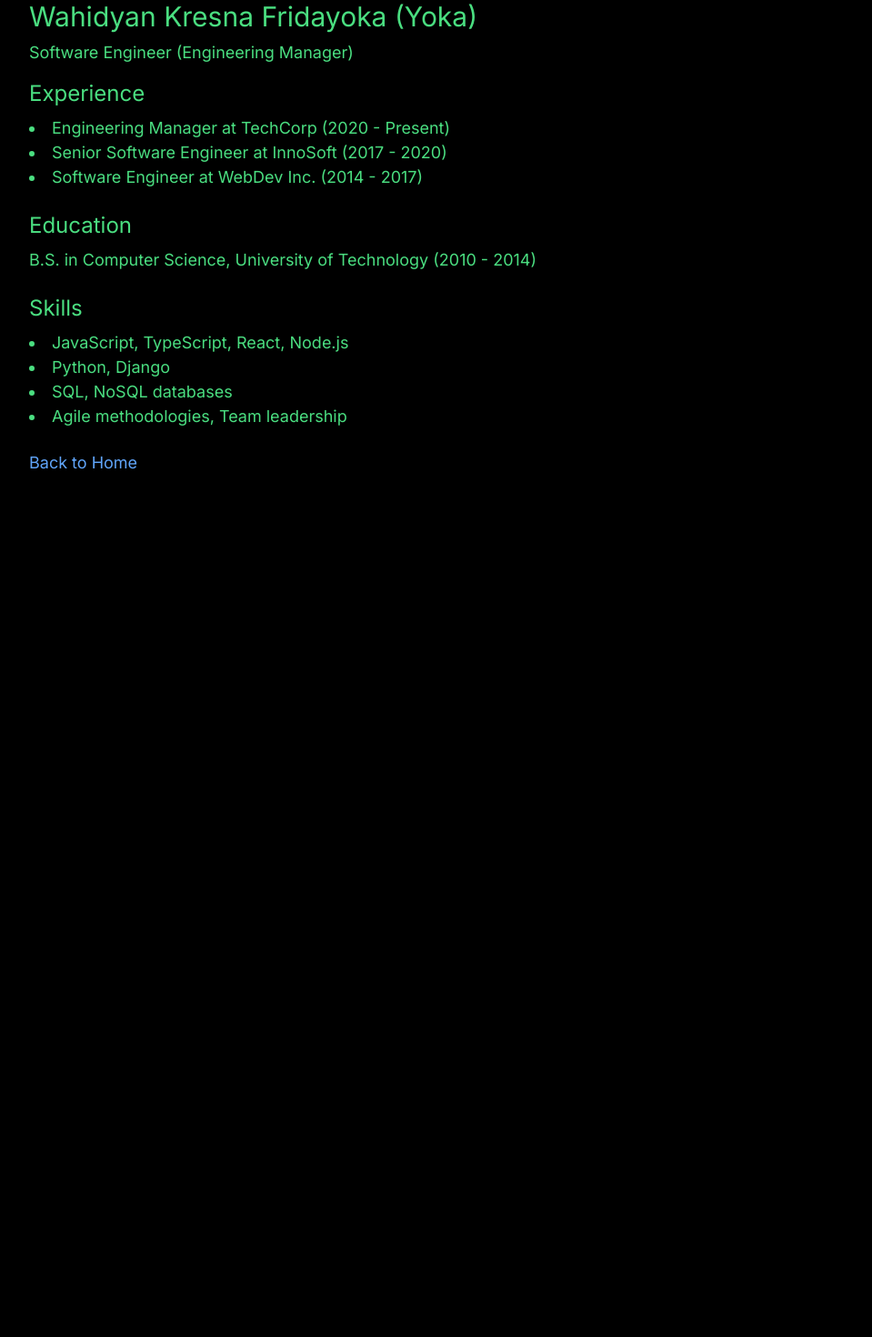
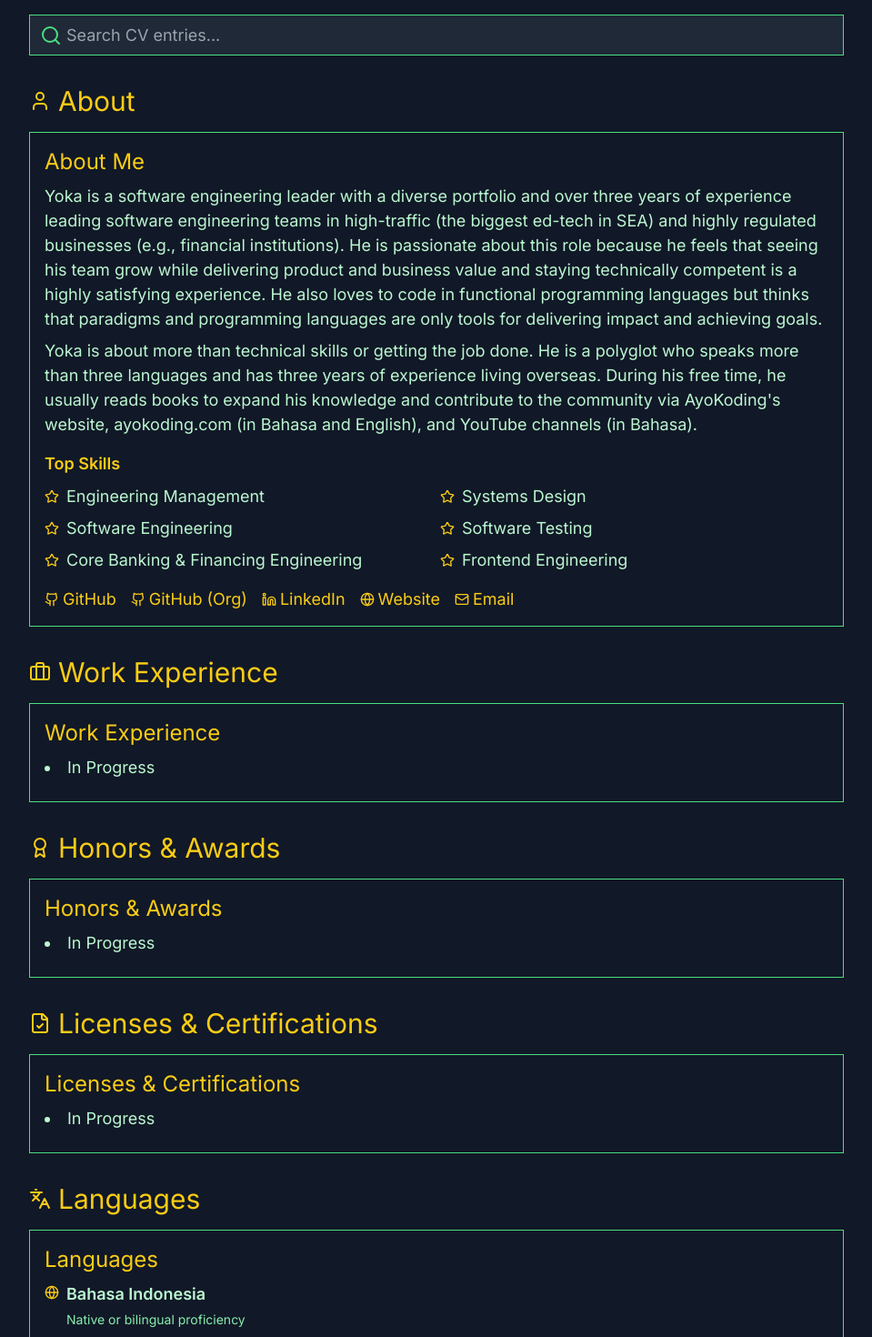
Before and after one commit to wahidyankf/wahidyankf-web, a Next.js app: page /cv in a window 1280 px wide. Shown: the part 120-1590 px from the top of the page at 91% size, without its empty margins (160-1119 px from the left). Before the commit the page ends 800 px from the top, so only its background shows below. Built offline with nearby package versions, Linux system fonts and the light colour scheme.

Commit message:
update cv section

```diff
--- a/src/app/cv/page.tsx
+++ b/src/app/cv/page.tsx
@@ -1,53 +1,317 @@
-import { Metadata } from "next";
+"use client";
+
+import { useState } from "react";
 import Link from "next/link";
+import {
+  Briefcase,
+  GraduationCap,
+  Award,
+  Search,
+  User,
+  Github,
+  Linkedin,
+  Globe,
+  Mail,
+  Star,
+  Languages,
+  FileCheck,
+} from "lucide-react";
 
-export const metadata: Metadata = {
-  title: "CV - Wahidyan Kresna Fridayoka (Yoka)",
-  description:
-    "Curriculum Vitae of Wahidyan Kresna Fridayoka (Yoka), a Software Engineer and Engineering Manager.",
+type CVEntry = {
+  title: string;
+  organization: string;
+  period: string;
+  details: string[];
+  skills?: string[];
+  links?: { [key: string]: string };
+  type: "about" | "work" | "education" | "honor" | "certification" | "language";
 };
 
+const cvData: CVEntry[] = [
+  {
+    title: "About Me",
+    organization: "",
+    period: "",
+    details: [
+      "Yoka is a software engineering leader with a diverse portfolio and over three years of experience leading software engineering teams in high-traffic (the biggest ed-tech in SEA) and highly regulated businesses (e.g., financial institutions). He is passionate about this role because he feels that seeing his team grow while delivering product and business value and staying technically competent is a highly satisfying experience. He also loves to code in functional programming languages but thinks that paradigms and programming languages are only tools for delivering impact and achieving goals.",
+      "Yoka is about more than technical skills or getting the job done. He is a polyglot who speaks more than three languages and has three years of experience living overseas. During his free time, he usually reads books to expand his knowledge and contribute to the community via AyoKoding's website, ayokoding.com (in Bahasa and English), and YouTube channels (in Bahasa).",
+    ],
+    skills: [
+      "Engineering Management",
+      "Systems Design",
+      "Software Engineering",
+      "Software Testing",
+      "Core Banking & Financing Engineering",
+      "Frontend Engineering",
+    ],
+    links: {
+      github: "https://github.com/wahidyankf",
+      githubOrg: "https://github.com/organiclever",
+      linkedin: "https://www.linkedin.com/in/wahidyan-kresna-fridayoka/",
+      website: "https://wahidyankf.com",
+      email: "wahidyankf@gmail.com",
+    },
+    type: "about",
+  },
+  {
+    title: "Work Experience",
+    organization: "",
+    period: "",
+    details: ["In Progress"],
+    type: "work",
+  },
+  {
+    title: "Honors & Awards",
+    organization: "",
+    period: "",
+    details: ["In Progress"],
+    type: "honor",
+  },
+  {
+    title: "Licenses & Certifications",
+    organization: "",
+    period: "",
+    details: ["In Progress"],
+    type: "certification",
+  },
+  {
+    title: "Languages",
+    organization: "",
+    period: "",
+    details: [
+      "Bahasa Indonesia|Native or bilingual proficiency",
+      "English|Full professional proficiency",
+      "German|Limited working proficiency",
+    ],
+    type: "language",
+  },
+  {
+    title: "Bachelor of Engineering (B.Eng.)",
+    organization: "Institut Teknologi Bandung",
+    period: "July 2005 - July 2011",
+    details: [
+      "Field of study: Electrical and Electronics Engineering",
+      "Grade: 3.0",
+    ],
+    type: "education",
+  },
+];
+
+const CVEntryComponent = ({ entry }: { entry: CVEntry }) => (
+  <div className="mb-4 border border-green-400 rounded-lg p-4 hover:bg-gray-800 transition-colors duration-200">
+    <h3 className="text-lg sm:text-xl md:text-2xl mb-2 text-yellow-400">
+      {entry.title}
+    </h3>
+    {entry.organization && entry.period && (
+      <p className="mb-2 text-green-300">
+        {entry.organization} | {entry.period}
+      </p>
+    )}
+    {entry.type === "about" ? (
+      <>
+        {entry.details.map((detail, index) => (
+          <p key={index} className="mb-2 text-green-200">
+            {detail}
+          </p>
+        ))}
+        {entry.skills && (
+          <>
+            <h4 className="text-lg font-semibold mb-2 text-yellow-400 mt-4">
+              Top Skills
+            </h4>
+            <ul className="list-none grid grid-cols-2 gap-2 mb-2 text-green-200">
+              {entry.skills.map((skill, index) => (
+                <li key={index} className="flex items-center">
+                  <Star className="w-4 h-4 mr-2 text-yellow-400" />
+                  {skill}
+                </li>
+              ))}
+            </ul>
+          </>
+        )}
+      </>
+    ) : entry.type === "language" ? (
+      <ul className="list-none mb-2 text-green-200">
+        {entry.details.map((item, index) => {
+          const [language, proficiency] = item.split("|");
+          return (
+            <li key={index} className="mb-2 flex items-start">
+              <Globe className="w-4 h-4 mr-2 mt-1 text-yellow-400" />
+              <div>
+                <span className="font-semibold">{language}</span>
+                <br />
+                <span className="text-sm text-green-300">{proficiency}</span>
+              </div>
+            </li>
+          );
+        })}
+      </ul>
+    ) : (
+      <ul className="list-disc list-inside mb-2 text-green-200">
+        {entry.details.map((detail, index) => (
+          <li key={index} className="mb-1">
+            {detail}
+          </li>
+        ))}
+      </ul>
+    )}
+    {entry.links && (
+      <div className="mt-4 flex flex-wrap gap-4">
+        {Object.entries(entry.links).map(([key, value]) => (
+          <a
+            key={key}
+            href={value}
+            target="_blank"
+            rel="noopener noreferrer"
+            className="text-yellow-400 hover:text-green-400 transition-colors duration-200 flex items-center"
+          >
+            {key === "github" && <Github className="w-4 h-4 mr-1" />}
+            {key === "githubOrg" && <Github className="w-4 h-4 mr-1" />}
+            {key === "linkedin" && <Linkedin className="w-4 h-4 mr-1" />}
+            {key === "website" && <Globe className="w-4 h-4 mr-1" />}
+            {key === "email" && <Mail className="w-4 h-4 mr-1" />}
+            {key === "github"
+              ? "GitHub"
+              : key === "githubOrg"
+              ? "GitHub (Org)"
+              : key === "linkedin"
+              ? "LinkedIn"
+              : key === "website"
+              ? "Website"
+              : key === "email"
+              ? "Email"
+              : key}
+          </a>
+        ))}
+      </div>
+    )}
+  </div>
+);
+
+const CVSection = ({
+  title,
+  entries,
+  icon,
+}: {
+  title: string;
+  entries: CVEntry[];
+  icon: React.ReactNode;
+}) => (
+  <div className="mb-8">
+    <h2 className="text-xl sm:text-2xl md:text-3xl mb-4 text-yellow-400 flex items-center">
+      {icon}
+      <span className="ml-2">{title}</span>
+    </h2>
+    {entries.map((entry, index) => (
+      <CVEntryComponent key={index} entry={entry} />
+    ))}
+  </div>
+);
+
 export default function CV() {
+  const [searchTerm, setSearchTerm] = useState("");
+
+  const filteredEntries = cvData.filter(
+    (entry) =>
+      entry.title.toLowerCase().includes(searchTerm.toLowerCase()) ||
+      entry.organization.toLowerCase().includes(searchTerm.toLowerCase()) ||
+      entry.details.some((detail) =>
+        detail.toLowerCase().includes(searchTerm.toLowerCase())
+      ) ||
+      (entry.skills &&
+        entry.skills.some((skill) =>
+          skill.toLowerCase().includes(searchTerm.toLowerCase())
+        )) ||
+      (entry.links &&
+        Object.values(entry.links).some((link) =>
+          link.toLowerCase().includes(searchTerm.toLowerCase())
+        ))
+  );
+
+  const aboutEntry = filteredEntries.find((entry) => entry.type === "about");
+  const workEntries = filteredEntries.filter((entry) => entry.type === "work");
+  const honorEntries = filteredEntries.filter(
+    (entry) => entry.type === "honor"
+  );
+  const certificationEntries = filteredEntries.filter(
+    (entry) => entry.type === "certification"
+  );
+  const languageEntry = filteredEntries.find(
+    (entry) => entry.type === "language"
+  );
+  const educationEntries = filteredEntries.filter(
+    (entry) => entry.type === "education"
+  );
+
   return (
-    <main className="min-h-screen bg-black text-green-400 p-4 sm:p-8 md:p-12 lg:p-16">
+    <main className="min-h-screen bg-gray-900 text-green-400 p-4 sm:p-8 md:p-12 lg:p-16">
       <div className="max-w-4xl mx-auto">
-        <h1 className="text-2xl sm:text-3xl md:text-4xl font-bold mb-4">
+        <h1 className="text-2xl sm:text-3xl md:text-4xl font-bold mb-8 text-center text-yellow-400">
           Curriculum Vitae
         </h1>
-        <h2 className="text-xl sm:text-2xl md:text-3xl mb-2">
-          Wahidyan Kresna Fridayoka (Yoka)
-        </h2>
-        <p className="mb-4">Software Engineer (Engineering Manager)</p>
 
-        <section className="mb-6">
-          <h3 className="text-lg sm:text-xl md:text-2xl mb-2">Experience</h3>
-          <ul className="list-disc list-inside">
-            <li>Engineering Manager at TechCorp (2020 - Present)</li>
-            <li>Senior Software Engineer at InnoSoft (2017 - 2020)</li>
-            <li>Software Engineer at WebDev Inc. (2014 - 2017)</li>
-          </ul>
-        </section>
+        <div className="mb-8 relative">
+          <input
+            type="text"
+            placeholder="Search CV entries..."
+            value={searchTerm}
+            onChange={(e) => setSearchTerm(e.target.value)}
+            className="w-full bg-gray-800 text-green-400 border border-green-400 rounded-lg py-2 px-4 pl-10 focus:outline-none focus:ring-2 focus:ring-green-400"
+          />
+          <Search className="absolute left-3 top-1/2 transform -translate-y-1/2 text-green-400" />
+        </div>
 
-        <section className="mb-6">
-          <h3 className="text-lg sm:text-xl md:text-2xl mb-2">Education</h3>
-          <p>
-            B.S. in Computer Science, University of Technology (2010 - 2014)
+        {filteredEntries.length > 0 ? (
+          <>
+            {aboutEntry && (
+              <CVSection
+                title="About"
+                entries={[aboutEntry]}
+                icon={<User className="w-6 h-6" />}
+              />
+            )}
+            <CVSection
+              title="Work Experience"
+              entries={workEntries}
+              icon={<Briefcase className="w-6 h-6" />}
+            />
+            <CVSection
+              title="Honors & Awards"
+              entries={honorEntries}
+              icon={<Award className="w-6 h-6" />}
+            />
+            <CVSection
+              title="Licenses & Certifications"
+              entries={certificationEntries}
+              icon={<FileCheck className="w-6 h-6" />}
+            />
+            {languageEntry && (
+              <CVSection
+                title="Languages"
+                entries={[languageEntry]}
+                icon={<Languages className="w-6 h-6" />}
+              />
+            )}
+            <CVSection
+              title="Education"
+              entries={educationEntries}
+              icon={<GraduationCap className="w-6 h-6" />}
+            />
+          </>
+        ) : (
+          <p className="text-center text-yellow-400">
+            No CV entries found matching your search.
           </p>
-        </section>
+        )}
 
-        <section className="mb-6">
-          <h3 className="text-lg sm:text-xl md:text-2xl mb-2">Skills</h3>
-          <ul className="list-disc list-inside">
-            <li>JavaScript, TypeScript, React, Node.js</li>
-            <li>Python, Django</li>
-            <li>SQL, NoSQL databases</li>
-            <li>Agile methodologies, Team leadership</li>
-          </ul>
-        </section>
-
-        <Link href="/" className="text-blue-400 hover:underline">
-          Back to Home
-        </Link>
+        <div className="text-center mt-8">
+          <Link
+            href="/"
+            className="text-yellow-400 underline decoration-yellow-400 hover:text-green-400 hover:decoration-green-400 transition-all duration-200"
+          >
+            Back to Home
+          </Link>
+        </div>
       </div>
     </main>
   );
```
Also changed, not shown: 1 other file (tests, documents, lock files or other folders).
